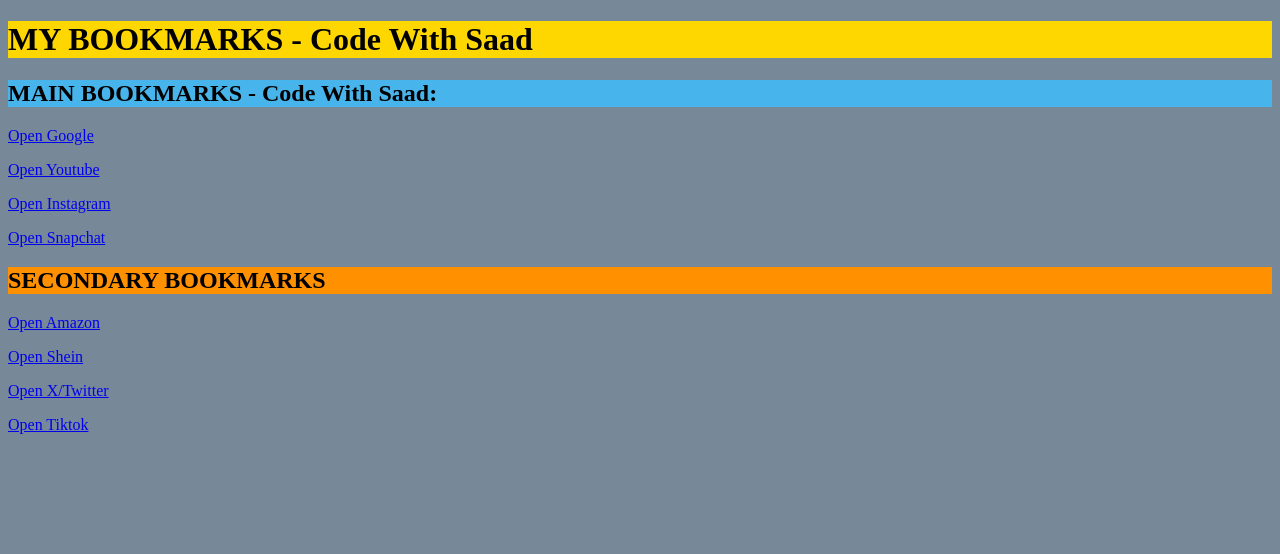
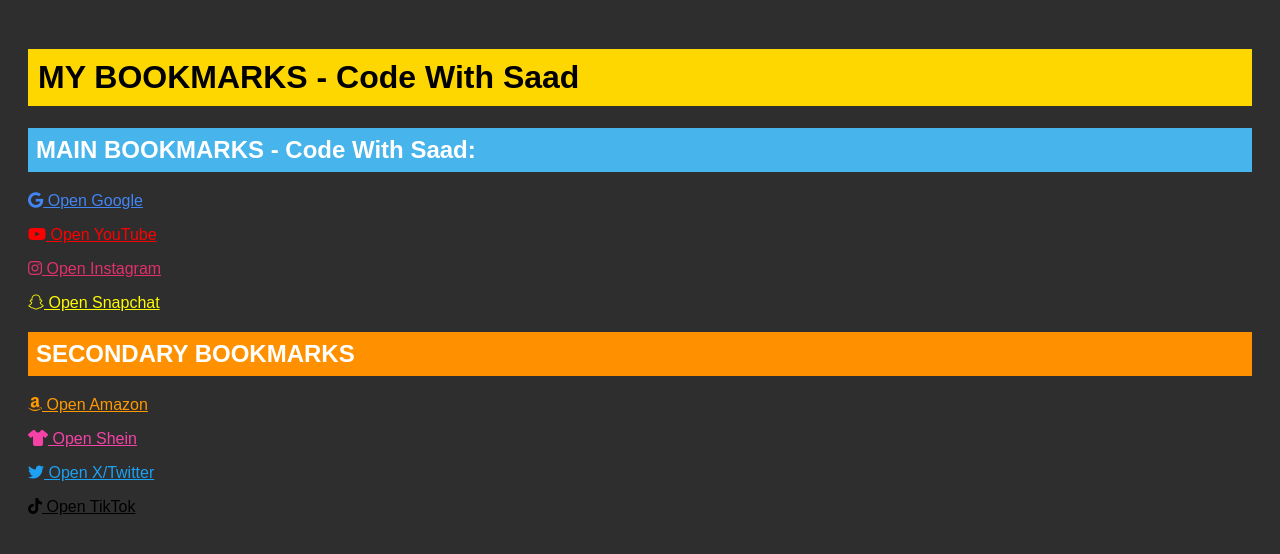
Before and after one commit to saad4971/your-favourite-Bookmark-site, a plain HTML site: page index.html in a window 1280 px wide. Drawn offline with Linux system fonts and the light colour scheme; files that its build step writes are made by us from their sources.

Commit message:
Add files via upload

```diff
--- a/index.html
+++ b/index.html
@@ -1,23 +1,61 @@
 <!DOCTYPE html>
 <html lang="en">
 <head>
-    <meta charset="UTF-8">
-    <meta name="viewport" content="width=device-width, initial-scale=1.0">
-    <title>My Bookmarks - Code With Saad</title>
-    <link rel="stylesheet" href="style.css">
+  <meta charset="UTF-8" />
+  <meta name="viewport" content="width=device-width, initial-scale=1.0"/>
+  <title>My Bookmarks - Code With Saad</title>
+  <!-- Font Awesome -->
+  <link rel="stylesheet" href="https://cdnjs.cloudflare.com/ajax/libs/font-awesome/6.5.0/css/all.min.css">
 </head>
-<body>
-     <h1 style="background-color: gold;">MY BOOKMARKS - Code With Saad</h1>
-     <h2 style="background-color: rgb(71, 180, 235);">MAIN BOOKMARKS - Code With Saad:</h2>
-    <p></p> <a  target="_blank" href="http://www.google.com">Open Google</a>
-    <p></p> <a  target="_blank"href="http://www.youtube.com">Open Youtube</a>
-    <p></p> <a target="_blank"href="http://www.instagram.com">Open Instagram</a>
-    <p></p> <a target="_blank"href="http://www.snapchat.com">Open Snapchat</a>
-    <h2 style="background-color: rgb(255, 145, 0);">SECONDARY BOOKMARKS</h2>
-<p></p><a target="_blank" href="http://www.amazon.com">Open Amazon</a>
-<p></p><a target="_blank" href="http://www.shein.com">Open Shein</a>
-<p></p><a target="_blank" href="http://www.twitter.com">Open X/Twitter</a>
-<p></p><a target="_blank" href="http://www.tiktok.com">Open Tiktok</a>
+<body style="background-color: #2e2e2e; font-family: Arial, sans-serif; padding: 20px;">
+
+  <h1 style="background-color: gold; padding: 10px;">MY BOOKMARKS - Code With Saad</h1>
+
+  <h2 style="background-color: rgb(71, 180, 235); padding: 8px; color: white;">MAIN BOOKMARKS - Code With Saad:</h2>
+
+  <p>
+    <a target="_blank" href="https://www.google.com" style="color: #4285F4;">
+      <i class="fab fa-google"></i> Open Google
+    </a>
+  </p>
+  <p>
+    <a target="_blank" href="https://www.youtube.com" style="color: #FF0000;">
+      <i class="fab fa-youtube"></i> Open YouTube
+    </a>
+  </p>
+  <p>
+    <a target="_blank" href="https://www.instagram.com" style="color: #E1306C;">
+      <i class="fab fa-instagram"></i> Open Instagram
+    </a>
+  </p>
+  <p>
+    <a target="_blank" href="https://www.snapchat.com" style="color: #FFFC00;">
+      <i class="fab fa-snapchat"></i> Open Snapchat
+    </a>
+  </p>
+
+  <h2 style="background-color: rgb(255, 145, 0); padding: 8px; color: white;">SECONDARY BOOKMARKS</h2>
+
+  <p>
+    <a target="_blank" href="https://www.amazon.com" style="color: #FF9900;">
+      <i class="fab fa-amazon"></i> Open Amazon
+    </a>
+  </p>
+  <p>
+    <a target="_blank" href="https://www.shein.com" style="color: #f542a7;">
+      <i class="fas fa-tshirt"></i> Open Shein
+    </a>
+  </p>
+  <p>
+    <a target="_blank" href="https://www.twitter.com" style="color: #1DA1F2;">
+      <i class="fab fa-twitter"></i> Open X/Twitter
+    </a>
+  </p>
+  <p>
+    <a target="_blank" href="https://www.tiktok.com" style="color: #010101;">
+      <i class="fab fa-tiktok"></i> Open TikTok
+    </a>
+  </p>
 
 </body>
 </html>
```
